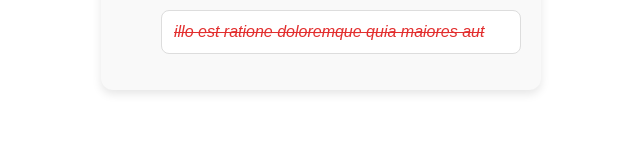
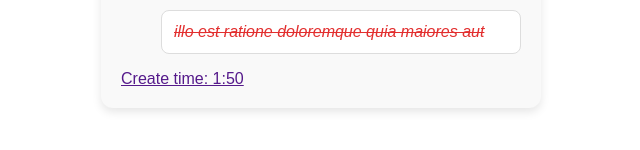
Before and after one commit to ibrohimovich884/school-info, a React (Vite) app: page / in a window 1280 px wide. Shown: the part 704-854 px from the top of the page, without its empty margins (319-959 px from the left). Built offline with nearby package versions, Linux system fonts and the light colour scheme.

Commit message:
Soat: 1:51

```diff
--- a/src/components/TodoApp/Todo.jsx
+++ b/src/components/TodoApp/Todo.jsx
@@ -13,6 +13,7 @@ function Todo() {
                     ? { id: item.id, title: item.title, completed: !item.completed }
                     : item
             )
+
         )
     }
 
@@ -30,6 +31,7 @@ function Todo() {
                         </li>
                     </ul>
                 ))}
+                <a href="">Create time: 1:50</a>
                 </div>
             </div>
         </section>
```
